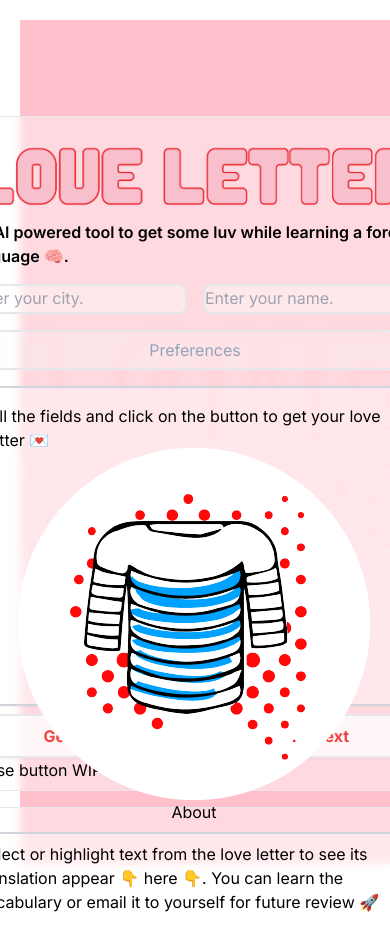
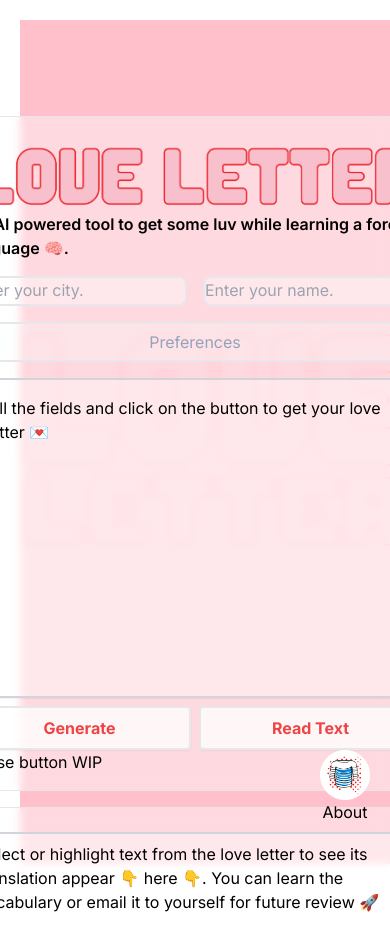
Before and after one commit to lmangall/love-letter, a Next.js app: page / in a window 390 px wide. Shown: the top 950 px of the page. Built offline with nearby package versions, Linux system fonts and the light colour scheme.

Commit message:
fixed love-letter logo

```diff
--- a/app/globals.css
+++ b/app/globals.css
@@ -73,3 +73,26 @@ body {
   font-weight: normal;
   font-style: normal;
 }
+
+/*/below is for the logo*/
+.logo-container {
+  max-width: 100px; /* or any maximum size you prefer */
+  margin: 0 auto; /* Center the logo */
+}
+
+.logo {
+  width: 100%;
+  height: auto;
+}
+
+@media (max-width: 768px) {
+  .logo-container {
+    max-width: 300px; /* Smaller size for tablets and below */
+  }
+}
+
+@media (max-width: 480px) {
+  .logo-container {
+    max-width: 50px; /* Even smaller size for mobile devices */
+  }
+}
--- a/app/page.tsx
+++ b/app/page.tsx
@@ -121,7 +121,6 @@ export default function Home() {
             audioRef.current.src = audioUrl;
           } catch (error) {
             console.error("Error fetching audio:", error);
-            // Handle error (e.g., display an error message to the user)
             return;
           }
         }
@@ -138,7 +137,7 @@ export default function Home() {
       <LoveLetterBackground />
       <div className="grid  grid-cols-2 w-2/3 gap-4 content-center	m-auto p-24 justify-center ">
         <div className="p-6 backdrop-blur-sm bg-white bg-opacity-40 rounded-lg border border-1 rgba(255, 255, 255, 0.1) h-[80vh]">
-          <div className="mb-2 logo-container">
+          <div className="logo-container-2">
             <a
               href="https://frenchezleo.com"
               target="_blank"
@@ -148,9 +147,10 @@ export default function Home() {
                 src="/love_letter_logo.png"
                 alt="Frenchez Leo Logo"
                 width={500}
-                height={25}
+                height={50}
                 priority
                 layout="responsive"
+                className="logo"
               />
             </a>
           </div>
--- a/package.json
+++ b/package.json
@@ -29,6 +29,7 @@
     "eslint": "^8",
     "eslint-config-next": "14.1.0",
     "postcss": "^8",
+    "postcss-nesting": "^12.1.0",
     "tailwindcss": "^3.3.0",
     "typescript": "^5"
   }
```
Also changed, not shown: 1 other file (tests, documents, lock files or other folders).
